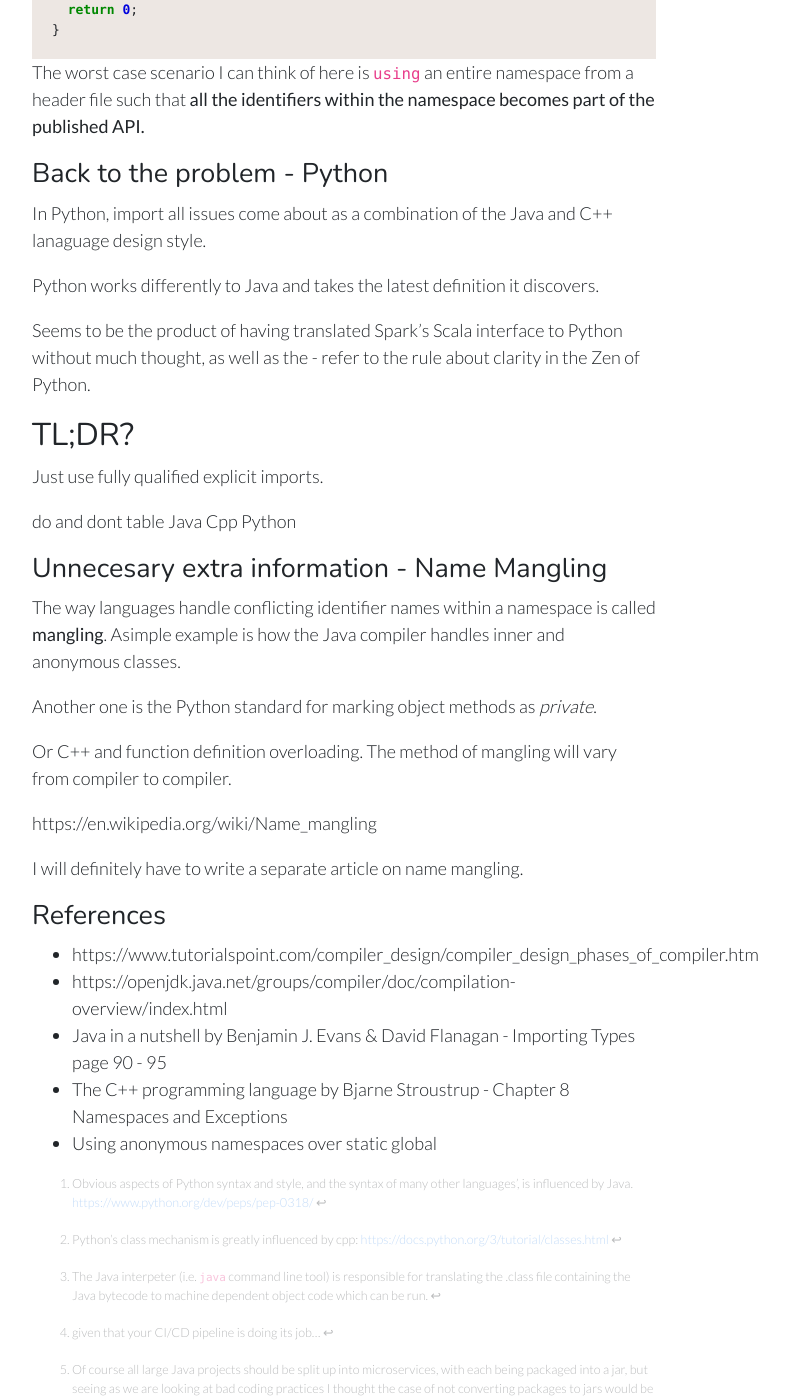
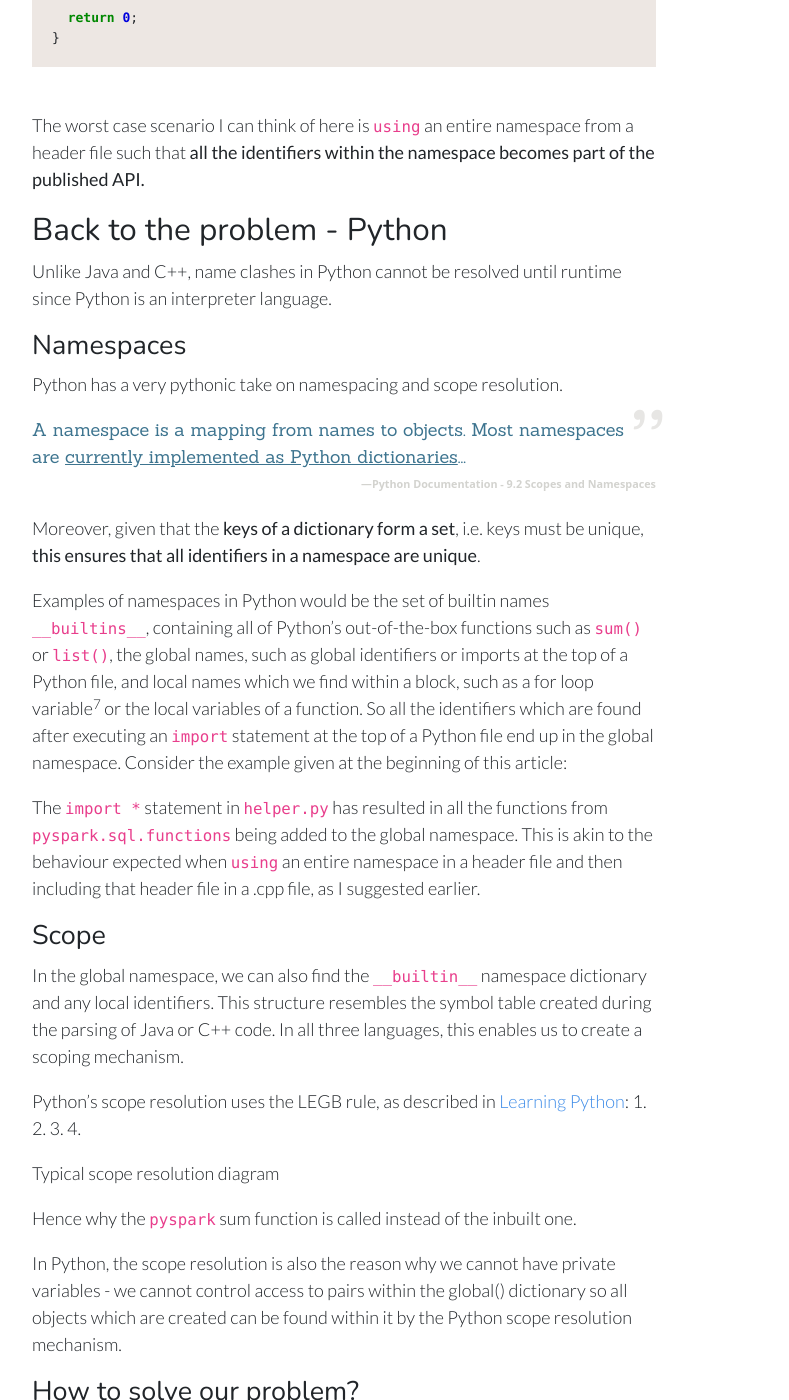
Before and after one commit to RajatRasal/rajatrasal.github.io, a Jekyll site: the page built from _posts/2019-09-05-Import-*-is-a-CRIME-worthy-of-death.md, in a window 1280 px wide and 1400 px high, scrolled down 4733 px. Shown: the whole window, without its empty margins (296-1085 px from the left). Built offline with Jekyll 4.4.1, drawn with Linux system fonts in a browser that asks for light colours; some of the changed text lies outside the part shown.

Commit message:
1) Changes to code blockquotes style 2) Almost finished with Python chunk of import * article.

````diff
--- a/_posts/2019-09-05-Import-*-is-a-CRIME-worthy-of-death.md
+++ b/_posts/2019-09-05-Import-*-is-a-CRIME-worthy-of-death.md
@@ -4,7 +4,7 @@ author: Rajat
 time: 4
 type: blog
 ---
-There was an error very similar to this that I came across recently - can you guess what caused it?
+I recently came across an error very similar in a colleagues' code when she was using ```pyspark``` for an exploratory data analysis - can you guess what caused it?
 
 ``` python
 >>> from helper import *
@@ -21,26 +21,26 @@ AttributeError: 'NoneType' object has no attribute '_jvm'
 <br>
 *Why am I getting errors to do with the JVM when I'm using Python's inbuilt sum function?!?!?!* 😰😓
 
-Before we go any further, I want to make it completely clear that **I would never write code like this!** There are so many issues associated with ```import *```-like statements. They polluate the global namespace and make code very unclear which results in many usual errors that, with very little extra effort, are completely avoidable.
+Before we go any further, I want to make it completely clear that **I would never write code like this!** There are so many issues associated with ```import *```-like statements. They polluate the global namespace and make code very hard to follow, resulting in many unusual errors that, with very little extra effort, are completely avoidable.
 
-Python is greatly influenced by Java[^java_influence] and C++[^cpp_influence]. By examining how these languages handle errors with ```import *```   statements we can better understand the design of Python and why ```import *``` is always **bad**.
+After coming across this error, I became quite interested in seeing how other programming language compilers and interpreters handle issues with global namespace pollution. Python was greatly influenced by Java[^java_influence] and C++[^cpp_influence]. By examining how *these* languages handle errors with namespace pollution, I thought I would get a better understanding of Python's core design philosophy.
 
 [^java_influence]: Obvious aspects of Python syntax and style, and the syntax of many other languages', is influenced by Java. <span class="inline-links"><a href="https://www.python.org/dev/peps/pep-0318/">https://www.python.org/dev/peps/pep-0318/</a></span>
 
 [^cpp_influence]: Python's class mechanism is greatly influenced by cpp: <span class="inline-links"><a href="https://docs.python.org/3/tutorial/classes.html">https://docs.python.org/3/tutorial/classes.html</a></span>
 
-#### Java
-In Java, the ```import``` keyword is used to indicated packages and classes from which class/type declarations can be used within the Java file being compiled. There are 2 kinds of imports :
+### Java
+In Java, the ```import``` keyword is used to indicated packages and classes where classes/types can be used from. There are 2 kinds of imports:
 1. **Single type imports**, e.g. ```import java.util.List```, allows us to use a class/type within a file without having to use its fully qualified class name each time.
 2. **On-demand imports**, e.g. ```import java.util.*```, indicates that any class/type within the package could be used within the code without being fully qualified.[^java_interpreter]
 
-These types of imports (and more) are also found in Python with the same behaviour.
+These types of imports (and more) are also found in Python with the same behaviour.[^findingclasses]
 
 [^java_interpreter]: The Java interpeter (i.e. ```java``` command line tool) is responsible for translating the .class file containing the Java bytecode to machine dependent object code which can be run.
 
-This <span class="inline-links">[article](https://docs.oracle.com/javase/8/docs/technotes/tools/findingclasses.html)</span> better explains how the Java compiler goes about finding definitions for classes which have been used within a .java file. It is beyond the scope of this article but may help bridge the gaps in my part explanation.
+[^findingclasses]: Read this <span class="inline-links">[article](https://docs.oracle.com/javase/8/docs/technotes/tools/findingclasses.html)</span> for a better explanation of how the Java compiler goes about finding definitions for classes which have been used within a .java file. It is beyond the scope of this article but may help bridge the gaps in my part explanation.
 
-```Packages``` and ```imports``` (as well as access controls) in Java allow the developer to split up a single namespace to prevent clashing names by maintaining encapsulation. However careless use of on-demand imports can result in the kind of confusing and unnecesary import errors we want to avoid. **So it's best not to use this style of imports altogether, and use fully qualified classnames if required.** Google's code style explicity prohibits <span class="inline-links">[*wildcard imports*](https://google.github.io/styleguide/javaguide.html#s3.3-import-statements)</span> for this reason.
+```Packages``` and ```imports``` (as well as access controls) in Java allow the developer to split up a single namespace to prevent identifier names clashing. This also helps to better encapsulate different sections of the codebase. However careless use of on-demand imports can result in the kind of confusing and unnecesary import errors we want to avoid. **So it's best not to use this style of imports altogether, and use fully qualified classnames if required.** Google's code style explicity prohibits <span class="inline-links">[*wildcard imports*](https://google.github.io/styleguide/javaguide.html#s3.3-import-statements)</span> for this reason.
 
 ``` java
 >>> cat Test.java
@@ -64,15 +64,13 @@ in java.awt match
 ```
 <br>
 
-The Java compiler handles this kind of error by throwing an error and preventing the compilation of the file. It seems as if all classes/types found by looking in the packages specified by the ```import``` statements at the top of the file are appended to the global namespace/symbol tables by the compiler, then during the semantic analysis stage of the compilation, an error is thrown when the conflicting class names are found in the class files. Luckily Java is a compiler language, so this bug will never make it to production [^test_pipelines].
+The Java compiler handles clashing identifiers by throwing an error and preventing the compilation of the file. It seems as if all classes/types found by looking in the packages specified by the ```import``` statements at the top of the file are appended to a global symbol tables by the compiler, then during the semantic analysis stage of the compilation, an error is thrown when the conflicting class names are found in the class files. As Java is a compiler language, this bug will luckily never make it to the runtime stage.
 
-[^test_pipelines]: given that your CI/CD pipeline is doing its job...
-
-Even if the on-demand imports don't result in a clash, as the ones above did, they may still increase compile time given that the semantic analyser may have to search through large package structures, especially if the packages have not been converted to jars [^jars]. Although this may not cause a significant time delay for the (re)deployment of an application or result in any latency at runtime, it may slow down CI/CD pipelines and spin up times for Docker containers when testing as a project gets very large, which could be a real nuisance during development.
+Even if the on-demand imports don't result in a clash, as the ones above did, they may still increase compile time given that the semantic analyser may have to search through large package structures, especially if the packages have not been converted to jars [^jars]. Although this may not cause a significant time delay for the (re)deployment of an application or result in any latency at runtime, it may slow down CI/CD pipelines and spin up times for Docker containers when testing as your project size gets larger. This could be a real nuisance during development.
 
 [^jars]: Of course all large Java projects should be split up into microservices, with each being packaged into a jar, but seeing as we are looking at bad coding practices I thought the case of not converting packages to jars would be appropriate to mention.
 
-One of the most annoying situation I can imagine is when an external package you are on-demand importing gets updated. So if ```external_animal_package``` creators make their own ```Dog``` class one fine day, the code below will suddenly fail, and I'll have to go through the effort of carefully refactoring what, at this stage, might have become a very large java file[^ide].
+One of the most annoying situations I can imagine is when an external package you are on-demand importing gets updated. So if ```external_animal_package``` creators make their own ```Dog``` class one fine day, the code below will suddenly fail, and I'll have to go through the effort of carefully refactoring what, at this stage, might have become a very large java file[^ide].
 ``` java
 import animals.*;
 import external_animals_package.*;
@@ -84,12 +82,12 @@ public class Test {
 }
 ```
 
-[^ide]: Intellij, or even clever usage of sed, might make this process easier, but its still a real pain having to go through it. Just use explicit single type imports to begin with. *Please!*
+[^ide]: Intellij, or even clever usage of the sed bash command, might make this process easier, but its still a real pain having to go through it. Just use explicit single type imports to begin with. *Please!*
 
 <br>
 
-#### C++
-C++ introduces the concept of namespaces as a structural programming langauge construct.
+### C++
+C++ introduces the concept of namespaces as a construct with a programming langauge.
 
 {% include techquote.html quote="A <u>namespace</u> is a mechanism for expressing logical grouping. That is, if some declarations <u>logically belong together according to some criteria</u>, they can be put in a common namespace to express this fact." footer="The C++ Programming Language by Bjarne Stroustrup" %}
 
@@ -97,7 +95,7 @@ Java implicity allows for namespacing through packages. The details of the diffe
 
 So we can see the **key purpose of namespaces** in software engineering as **allowing us to scope identifiers (i.e. variables, functions, classes etc.) and prevent name collisions** as a project becomes larger and requires better structure.
 
-However, even with the introduction of namespaces a lazy programmer can end up polluting the global namespace through the ```using``` directive. This causes the same name clashing issues we would have had without namespaces, which is especially problematic with C++ who's standard library has become quite a monster over the past few versions. Consider the following snippet of code which compiles just fine up until C++14 but fails in C++17.
+However, even with the introduction of namespaces a lazy programmer can end up polluting the global namespace through the ```using``` directive. This causes the same name clashing issues we would have had without namespaces. This is especially problematic with C++, whose standard library has become bloated over the past few versions. Consider the following snippet of code which compiles just fine up until C++14 but fails in C++17 - **this minor issue could result in decades worth of code having to be refactored!**
 
 ``` c++
 >>> cat test_bytes.cpp
@@ -163,23 +161,55 @@ int main() {
   return 0;
 }
 ```
+<br>
 
 The worst case scenario I can think of here is ```using``` an entire namespace from a header file such that **all the identifiers within the namespace becomes part of the published API.**
 
-#### Back to the problem - Python
-In Python, import all issues come about as a combination of the Java and C++ lanaguage design style.
+### Back to the problem - Python
+Unlike Java and C++, name clashes in Python cannot be resolved until runtime since Python is an interpreter language.
 
-Python works differently to Java and takes the latest definition it discovers.
+[^comparison]: Much like a lot of Python's features.
 
-Seems to be the product of having translated Spark's Scala interface to Python without much thought, as well as the - refer to the rule about clarity in the Zen of Python.
+#### Namespaces
+Python has a very pythonic take on namespacing and scope resolution.
+
+{% include techquote.html quote="A namespace is a mapping from names to objects. Most namespaces are <u>currently implemented as Python dictionaries</u>..." footer="Python Documentation - 9.2 Scopes and Namespaces" %}
+
+Moreover, given that the **keys of a dictionary form a set**, i.e. keys must be unique, **this ensures that all identifiers in a namespace are unique**.
+
+Examples of namespaces in Python would be the set of builtin names ```__builtins__```, containing all of Python's out-of-the-box functions such as ```sum()``` or ```list()```, the global names, such as global identifiers or imports at the top of a Python file, and local names which we find within a block, such as a for loop variable[^for_loop_scope] or the local variables of a function. So all the identifiers which are found after executing an ```import``` statement at the top of a Python file end up in the global namespace. Consider the example given at the beginning of this article:
+
+
+
+The ```import *``` statement in ```helper.py``` has resulted in all the functions from ```pyspark.sql.functions``` being added to the global namespace. This is akin to the behaviour expected when ```using``` an entire namespace in a header file and then including that header file in a .cpp file, as I suggested earlier.
+
+[^for_loop_scope]: Unlike many other programming languages, for loop iteration variables are 'forgotten' once we leave the for loop scope. When entering the for loop, the iteration variable would be added to the ```locals()``` namespace dict. When leaving this block, ```del``` would be called on the key associated with the for loop variable which was previously added to the ```locals()``` dict.
+
+#### Scope
+In the global namespace, we can also find the ```__builtin__``` namespace dictionary and any local identifiers. This structure resembles the symbol table created during the parsing of Java or C++ code. In all three languages, this enables us to create a scoping mechanism.
+
+Python's scope resolution uses the LEGB rule, as described in <span class="inline-links">[Learning Python]()</span>:
+1.
+2.
+3.
+4.
+
+Typical scope resolution diagram
+
+Hence why the ```pyspark``` sum function is called instead of the inbuilt one.
+
+In Python, the scope resolution is also the reason why we cannot have private variables - we cannot control access to pairs within the global() dictionary so all objects which are created can be found within it by the Python scope resolution mechanism.
+
+#### How to solve our problem?
+So this problem seems to be a combination of 3 things:
+1. Python's unique scoping mechanism.
+2. The fact that Spark's Scala interface has been kept exactly the same in Python without much thought.
+3. The use of ```import *``` making the error much harder to debug.
+
+We could solve this by changing the line ```from pyspark.sql.function import *``` to ```from pyspark.sql.function import sum as __sum```. CHECK IF NAME MANGLING WILL HIDE THE __SUM FROM THE OUTER FUNCTION.
 
 ### TL;DR?
 Just use fully qualified explicit imports.
-
-do and dont table
-Java
-Cpp
-Python
 
 #### Unnecesary extra information - Name Mangling
 The way languages handle conflicting identifier names within a namespace is called **mangling**. Asimple example is how the Java compiler handles inner and anonymous classes.
@@ -198,3 +228,5 @@ I will definitely have to write a separate article on name mangling.
 - Java in a nutshell by Benjamin J. Evans & David Flanagan - Importing Types page 90 - 95
 - The C++ programming language by Bjarne Stroustrup - Chapter 8 Namespaces and Exceptions
 - Using anonymous namespaces over static global
+- https://docs.python.org/3/tutorial/classes.html#python-scopes-and-namespaces - Scopes and Namespaces in Python
+- Name mangling in Python
--- a/_sass/main.scss
+++ b/_sass/main.scss
@@ -273,7 +273,7 @@ figcaption {
     font-weight: 700;
     color: darken($blockquote-shade, 15%);
     text-align: right;
-    margin-top: -15px;
+    /* margin-top: 0px; */
 
     &:before {
       content: '\2015';
````
